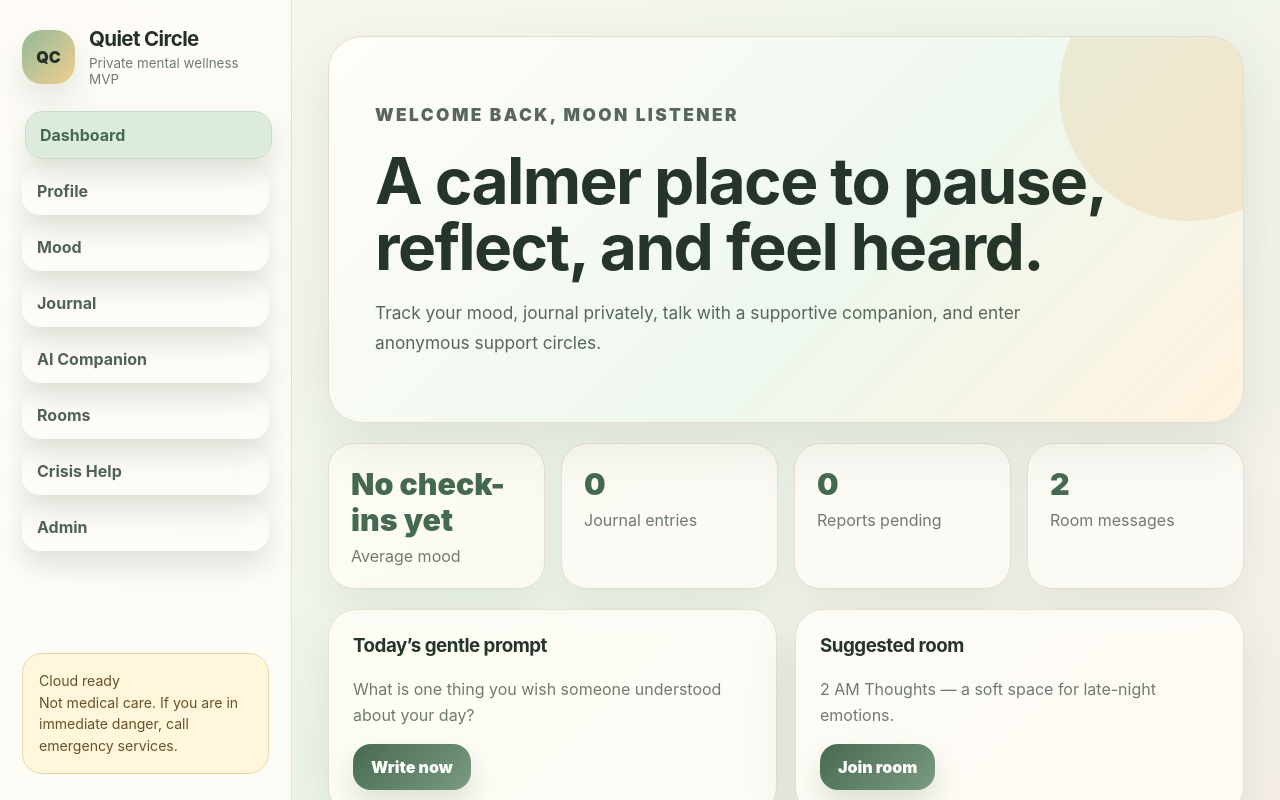
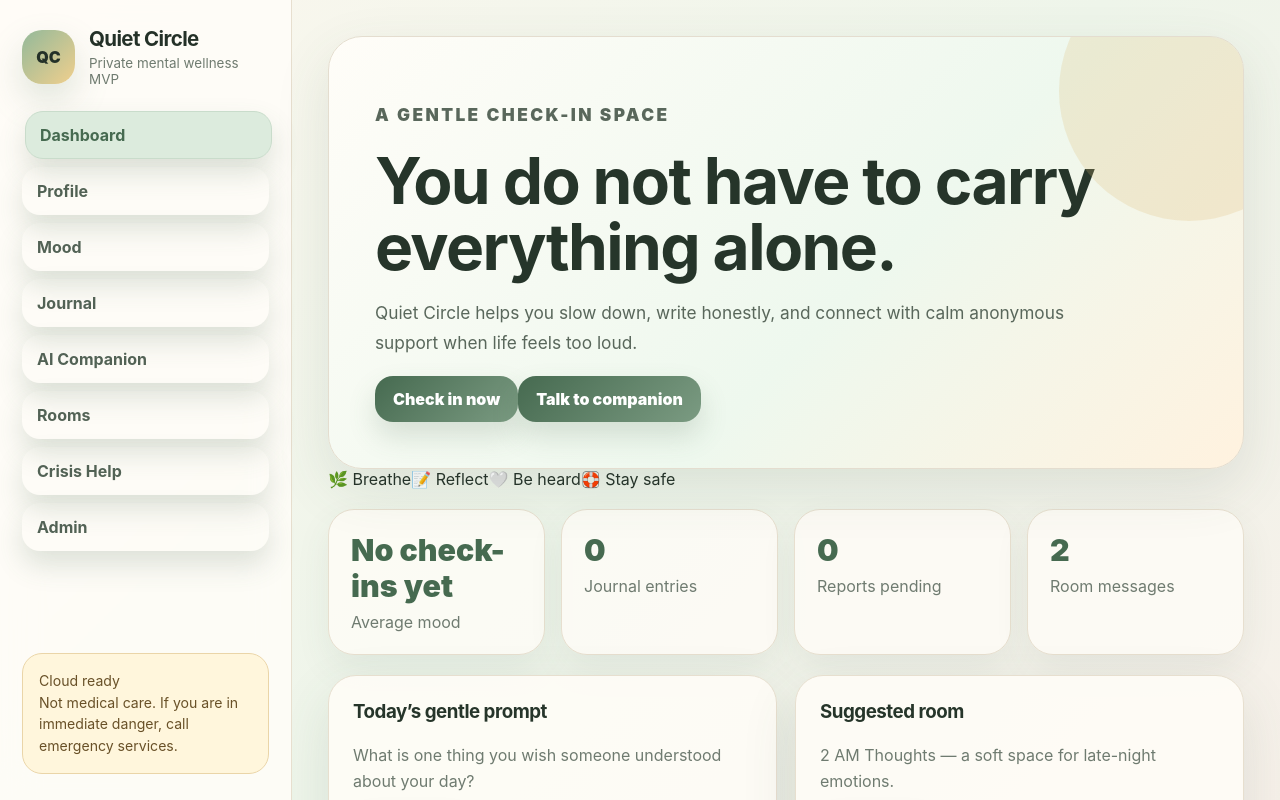
Before and after one commit to priestly-ops/Quiet-Circle, a React (Vite) app: page / in a window 1280 px wide. Shown: the top 800 px of the page. Built offline with nearby package versions, Linux system fonts and the light colour scheme.

Commit message:
Add warmer dashboard content polish

```diff
--- a/src/App.jsx
+++ b/src/App.jsx
@@ -131,7 +131,7 @@ export default function App() {
     <div className="appShell">
       <aside className="sidebar"><div className="brand"><div className="logo">QC</div><div><h1>Quiet Circle</h1><p>Private mental wellness MVP</p></div></div><nav>{nav.map(([id, label]) => <button key={id} className={active === id ? 'nav active' : 'nav'} onClick={() => setActive(id)}>{label}</button>)}</nav><div className="safetyBox">{cloudStatus}<br />Not medical care. If you are in immediate danger, call emergency services.</div></aside>
       <main className="main">
-        {active === 'dashboard' && <section className="page"><div className="heroPanel"><p className="eyebrow">Welcome back, {profile.name}</p><h2>A calmer place to pause, reflect, and feel heard.</h2><p>Track your mood, journal privately, talk with a supportive companion, and enter anonymous support circles.</p></div><div className="statsGrid"><div className="stat"><span>{averageMood}</span><p>Average mood</p></div><div className="stat"><span>{journals.length}</span><p>Journal entries</p></div><div className="stat"><span>{reports.length}</span><p>Reports pending</p></div><div className="stat"><span>{roomMessages.length}</span><p>Room messages</p></div></div><div className="grid two"><div className="card"><h3>Today’s gentle prompt</h3><p>What is one thing you wish someone understood about your day?</p><button onClick={() => setActive('journal')}>Write now</button></div><div className="card"><h3>Suggested room</h3><p>2 AM Thoughts — a soft space for late-night emotions.</p><button onClick={() => setActive('rooms')}>Join room</button></div></div></section>}
+        {active === 'dashboard' && <section className="page"><div className="heroPanel"><p className="eyebrow">A gentle check-in space</p><h2>You do not have to carry everything alone.</h2><p>Quiet Circle helps you slow down, write honestly, and connect with calm anonymous support when life feels too loud.</p><div className="heroActions"><button onClick={() => setActive('mood')}>Check in now</button><button className="secondaryBtn" onClick={() => setActive('companion')}>Talk to companion</button></div></div><div className="moodStrip"><span>🌿 Breathe</span><span>📝 Reflect</span><span>🤍 Be heard</span><span>🛟 Stay safe</span></div><div className="statsGrid"><div className="stat"><span>{averageMood}</span><p>Average mood</p></div><div className="stat"><span>{journals.length}</span><p>Journal entries</p></div><div className="stat"><span>{reports.length}</span><p>Reports pending</p></div><div className="stat"><span>{roomMessages.length}</span><p>Room messages</p></div></div><div className="grid two"><div className="card"><h3>Today’s gentle prompt</h3><p>What is one thing you wish someone understood about your day?</p><button onClick={() => setActive('journal')}>Write now</button></div><div className="card"><h3>Suggested room</h3><p>2 AM Thoughts — a soft space for late-night emotions.</p><button onClick={() => setActive('rooms')}>Join room</button></div></div></section>}
         {active === 'profile' && <section className="page card wide"><h2>Anonymous Profile</h2><label>Display name<input value={profile.name} onChange={e => saveProfile({ ...profile, name: e.target.value })} /></label><label>Age range<select value={profile.age} onChange={e => saveProfile({ ...profile, age: e.target.value })}><option>18-24</option><option>25-34</option><option>35-44</option><option>45+</option></select></label><label>Support preference<select value={profile.intent} onChange={e => saveProfile({ ...profile, intent: e.target.value })}><option value="listener">Listener</option><option value="sharer">Sharer</option><option value="both">Both</option></select></label><label>AI persona<select value={profile.persona} onChange={e => saveProfile({ ...profile, persona: e.target.value })}><option value="supportive_friend">Supportive Friend</option><option value="calm_listener">Calm Listener</option><option value="motivator">Motivator</option><option value="wise_elder">Wise Elder</option></select></label></section>}
         {active === 'mood' && <section className="page card wide"><h2>Mood Check-In</h2><label>Mood score: {moodScore}/10<input type="range" min="1" max="10" value={moodScore} onChange={e => setMoodScore(e.target.value)} /></label><textarea value={moodNote} onChange={e => setMoodNote(e.target.value)} placeholder="Optional note about what you are feeling..." /><button onClick={addMood}>Save Check-In</button><div className="list">{moods.map((m, i) => <div className="listItem" key={i}><strong>{m.score}/10</strong><p>{m.note}</p><small>{m.at}</small></div>)}</div></section>}
         {active === 'journal' && <section className="page card wide"><h2>Private Journal</h2><textarea className="largeText" value={journalText} onChange={e => setJournalText(e.target.value)} placeholder="Write privately. This MVP stores entries in your browser and syncs to Supabase when configured." /><button onClick={saveJournal}>Save Journal</button><div className="list">{journals.map((j, i) => <div className="listItem" key={i}><p>{j.text}</p><small>{j.at} · Mood {j.mood}/10</small></div>)}</div></section>}
```
